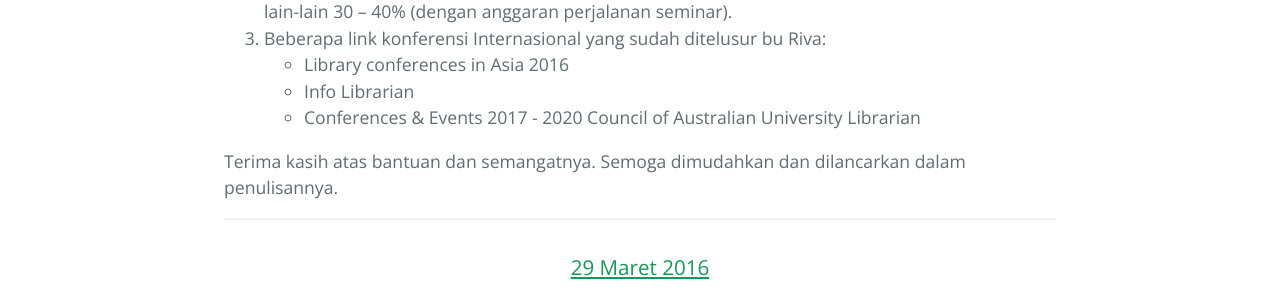
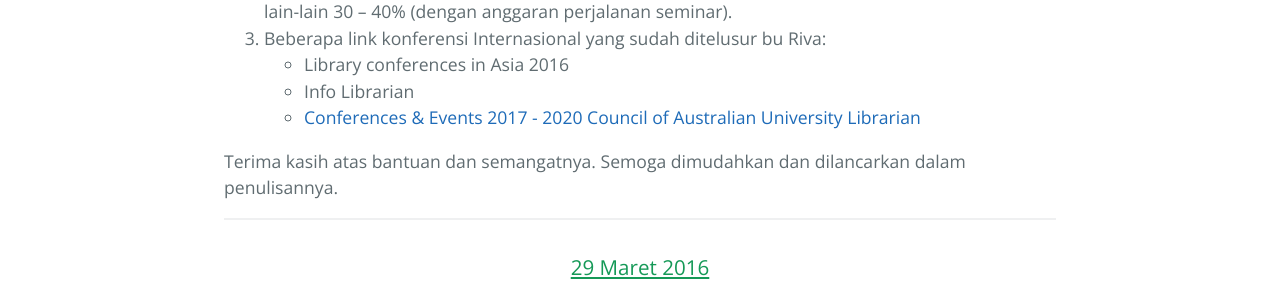
Before and after one commit to sonyayahab/ajipui, a Jekyll site: the page preskonv.html, which Jekyll copies as it is, in a window 1280 px wide. Shown: the part 1074-1374 px from the top of the page. Built offline with Jekyll 4.4.1, drawn with Linux system fonts in a browser that asks for light colours.

Commit message:
Updated preskonv.html

```diff
--- a/preskonv.html
+++ b/preskonv.html
@@ -43,7 +43,7 @@
 http://librarylearningspace.com/newsite/keep-up-to-date-with-whats-happening-in-libraries-in-the-region/"></a>Library conferences in Asia 2016</li>
               <li><a href="
 http://www.infolibrarian.com/conf.html"></a>Info Librarian</li>
-              <li><a href="http://www.caul.edu.au/external-links/caul-conference-register/conferenfuture#2017" class="btn-link"></a>Conferences & Events 2017 - 2020 Council of Australian University Librarian</li>
+              <li><a href="http://www.caul.edu.au/external-links/caul-conference-register/conferenfuture#2017" class="btn-link">Conferences & Events 2017 - 2020 Council of Australian University Librarian</a></li>
             </ul>
           </li>
       </ol>
```
